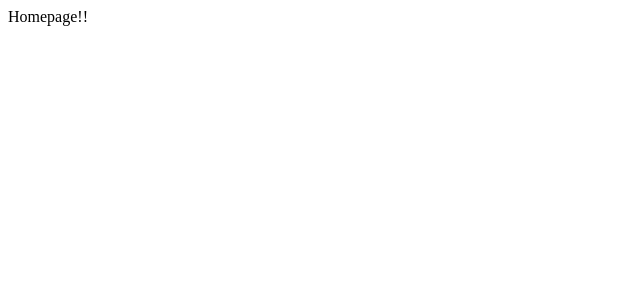
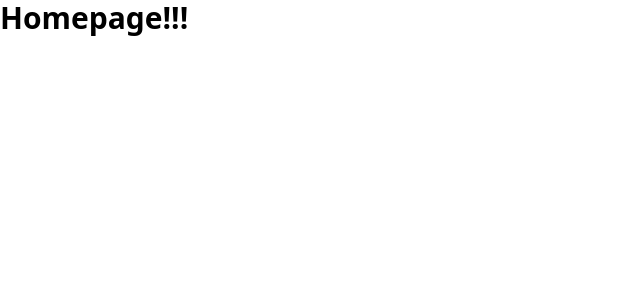
Before and after one commit to Aigito/ledgr, a React (Vite) app in the folder frontend/: page / in a window 1280 px wide. Shown: the top 300 px of the page, without its empty margins (0-640 px from the left). Built offline with nearby package versions, Linux system fonts and the light colour scheme.

Commit message:
✨: Install tailwindcss

```diff
--- a/frontend/index.html
+++ b/frontend/index.html
@@ -4,10 +4,13 @@
 <head>
   <meta charset="utf-8" />
   <title>My Parcel App</title>
+  <link rel="stylesheet" type="text/css" href="./src/index.css">
 </head>
 
 <body>
-  <div id="app"></div>
+  <div id="app">
+    <h1 class="text-3xl font-bold underline">Hello World!</h1>
+  </div>
   <script type="module" src="./src/App.js"></script>
 </body>
 
--- a/frontend/package.json
+++ b/frontend/package.json
@@ -13,8 +13,10 @@
     "parcel": "^2.16.1"
   },
   "dependencies": {
+    "@tailwindcss/postcss": "^4.1.17",
     "react": "^19.2.0",
     "react-dom": "^19.2.0",
-    "react-router": "^7.9.6"
+    "react-router": "^7.9.6",
+    "tailwindcss": "^4.1.17"
   }
 }
--- a/frontend/src/components/Body.jsx
+++ b/frontend/src/components/Body.jsx
@@ -3,7 +3,7 @@ import React from 'react'
 const Body = () => {
   return (
     <div>
-      Homepage!!
+      <h1 className="text-3xl font-bold">Homepage!!!</h1>
     </div>
   )
 };
--- /dev/null
+++ b/frontend/src/index.css
@@ -0,0 +1 @@
+@import "tailwindcss";
```
Also changed, not shown: frontend/.postcssrc (added), 1 other file (tests, documents, lock files or other folders).
